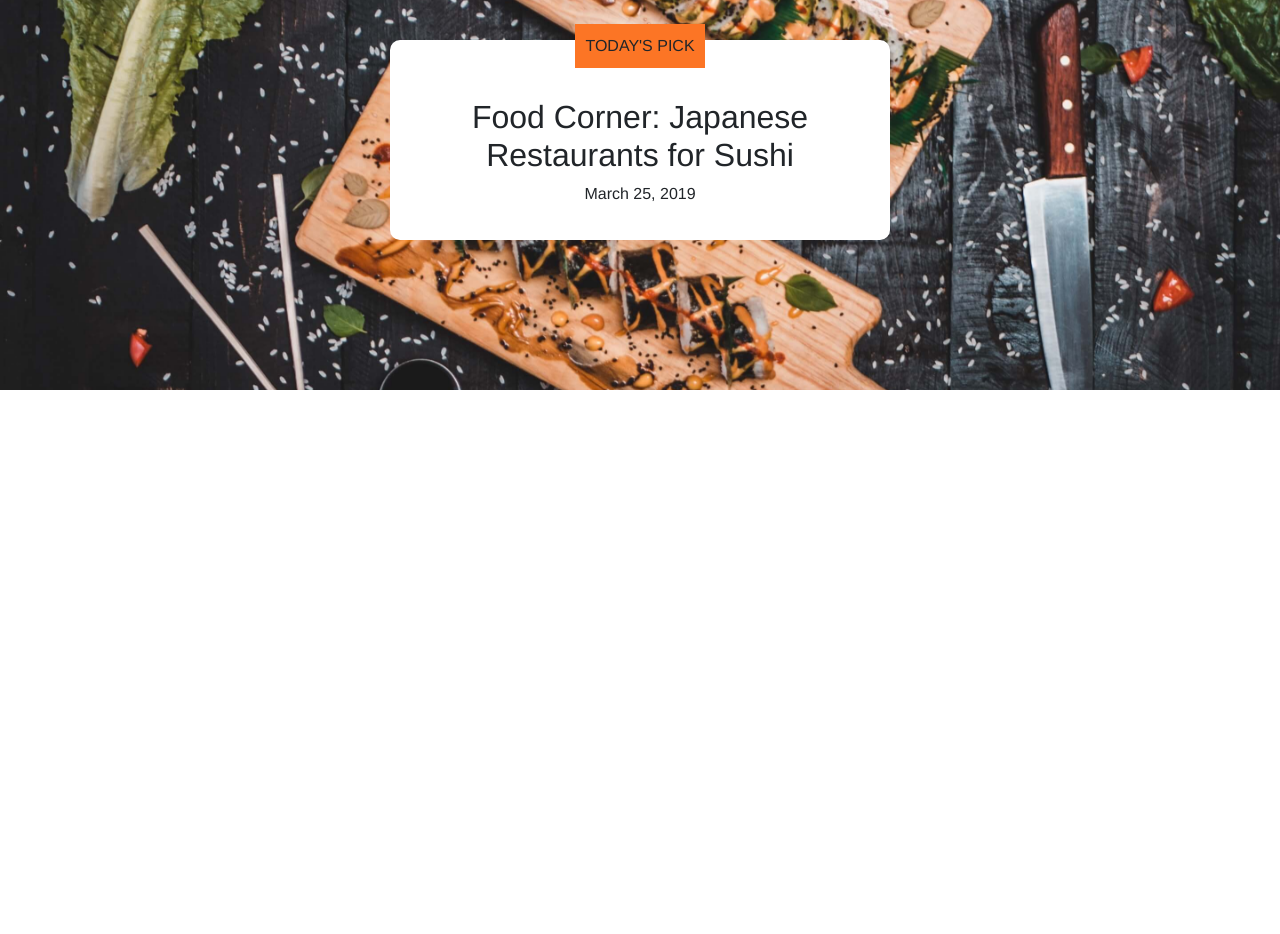
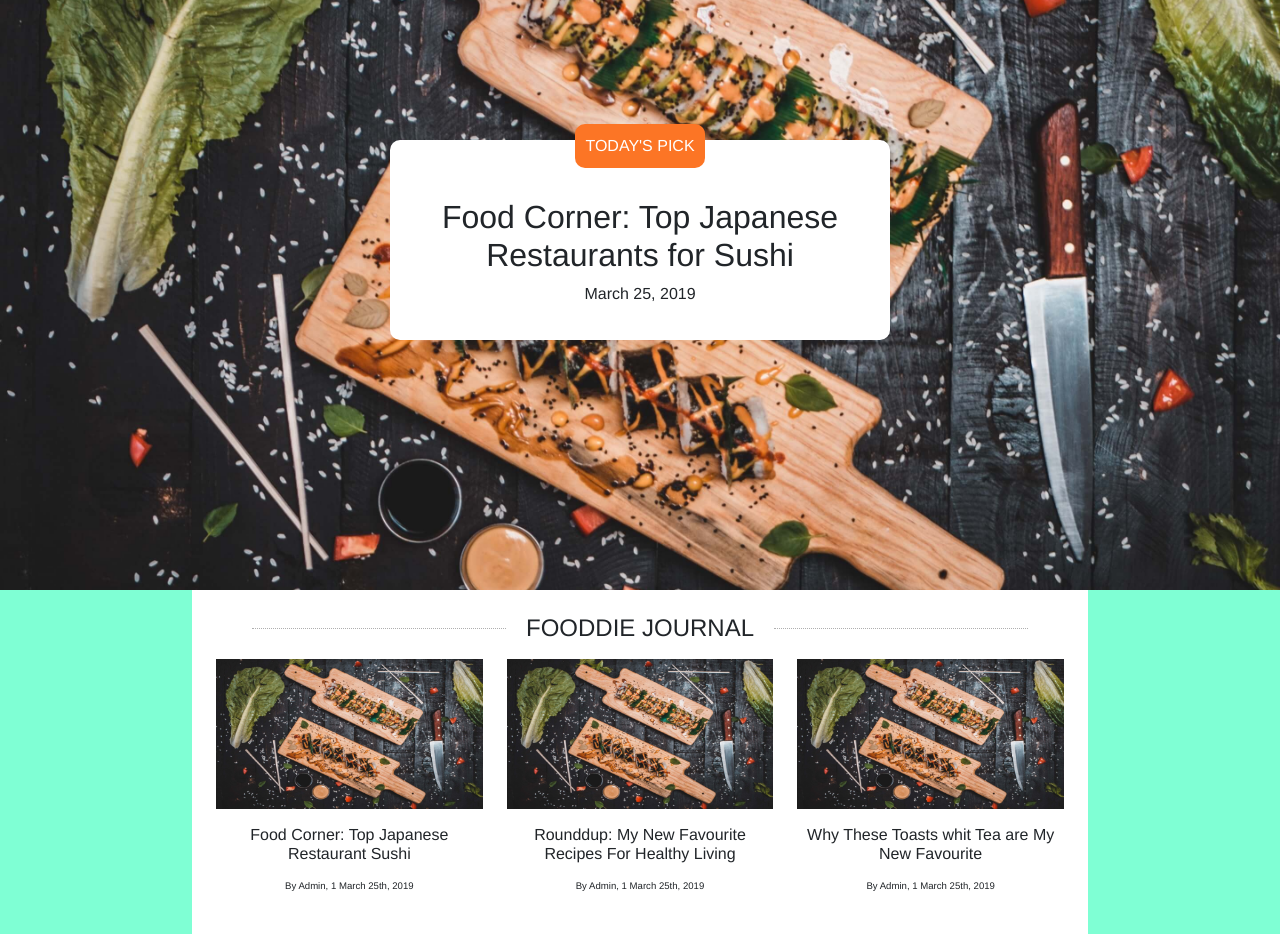
Before and after one commit to ClaudioMattina/proj-html-vuejs, a Vue app: page / in a window 1280 px wide. Shown: the part 380-1314 px from the top of the page. Before the commit the page ends 800 px from the top, so only its background shows below. Built offline with nearby package versions, Linux system fonts and the light colour scheme; the HTML template or start-up script is replaced by a standard one.

Commit message:
conclusione del main intro

```diff
--- a/src/components/Jumbotron.vue
+++ b/src/components/Jumbotron.vue
@@ -4,7 +4,7 @@
           <div id="today-container">
               <p>TODAY'S PICK</p>
           </div>
-          <h2>Food Corner: Japanese Restaurants for Sushi</h2>
+          <h2>Food Corner: Top Japanese Restaurants for Sushi</h2>
           <p>March 25, 2019</p>
 
       </div>
@@ -23,7 +23,7 @@ export default {
         background-size: cover;
         background-position: center;
         width: 100%;
-        height: 500px;
+        height: 700px;
         margin-top: 150px;
 
             #content-container{
@@ -41,6 +41,8 @@ export default {
                         background-color: #fc7525;
                         padding: 10px;
                         margin-bottom: 30px;
+                        border-radius: 10px;
+                        color: white;
                        }
 
                     }
--- a/src/components/Main.vue
+++ b/src/components/Main.vue
@@ -1,15 +1,36 @@
 <template>
-  <div>
+  <div id="my-main">
+
+    <div class="my-container">
+
+      <MainIntro />
+
+    </div>
 
   </div>
 </template>
 
+
+
 <script>
+import MainIntro from './MainIntro.vue'
+
 export default {
-    name: "MainIndex"
+    name: "MainIndex",
+    components:{
+      MainIntro
+    }
 }
 </script>
 
 <style lang="scss" scoped>
+    #my-main{
+      /* background-color: #f6f7f1; */
+      background-color: aquamarine;
+    }
 
+    .my-container{
+      width: 70%;
+      margin: 0 auto;
+    }
 </style>
--- /dev/null
+++ b/src/components/MainIntro.vue
@@ -0,0 +1,86 @@
+<template>
+  <div id="main-intro-wrapper">
+     <div class="row p-4">
+         <div class="col-12 d-flex justify-content-center align-items-center mb-3">
+             <div class="my-border"></div>
+             <h4>FOODDIE JOURNAL</h4>
+             <div class="my-border"></div>
+         </div>
+
+         <div v-for="(element,index) in foodsJurnal" :key="index" class="my-card col-4 d-flex flex-column">
+
+            <div class="img-container">
+               <img src="../assets/materiale/single-post-img3.jpg" alt="">
+            </div>
+            <div class="d-flex flex-column align-items-center text-center content-container">
+               <h5 class="my-3"> {{element.text}} </h5>
+               <p> {{element.paragraph}} </p>
+            </div>
+
+         </div>
+
+     </div>
+  </div>
+</template>
+
+<script>
+export default {
+    name:"MainIntroIndex",
+
+    data:function(){
+        return{
+            foodsJurnal:[
+                {
+                    url:"../assets/materiale/single-post-img3.jpg",
+                    text:"Food Corner: Top Japanese Restaurant Sushi",
+                    paragraph:"By Admin, 1 March 25th, 2019"
+                },
+                {
+                    url:"../assets/materiale/fi-roundup.jpg",
+                    text:"Rounddup: My New Favourite Recipes For Healthy Living",
+                    paragraph:"By Admin, 1 March 25th, 2019"
+                },
+                {
+                    url:"../assets/materiale/fi-toasts.jpg",
+                    text:"Why These Toasts whit Tea are My New Favourite",
+                    paragraph:"By Admin, 1 March 25th, 2019"
+                }
+            ]
+        }
+    }
+}
+</script>
+
+<style lang="scss" scoped>
+    #main-intro-wrapper{
+
+        width: 100%;
+        background-color: white;
+
+            h4{
+                margin: 0px 20px;
+            }
+            .my-border{
+                border-bottom: 1px dotted #afafaf;
+                width: 30%;
+            }
+
+            .my-card{
+
+               h5{
+                   font-size: 1rem;
+               }
+                p{
+                    font-size: 0.6rem;
+                }
+                .img-container{
+                    width: 100%;
+                    height: 150px;
+                    img{
+                        width: 100%;
+                        height: 100%;
+                    }
+                }
+            }
+    }
+</style>
```
